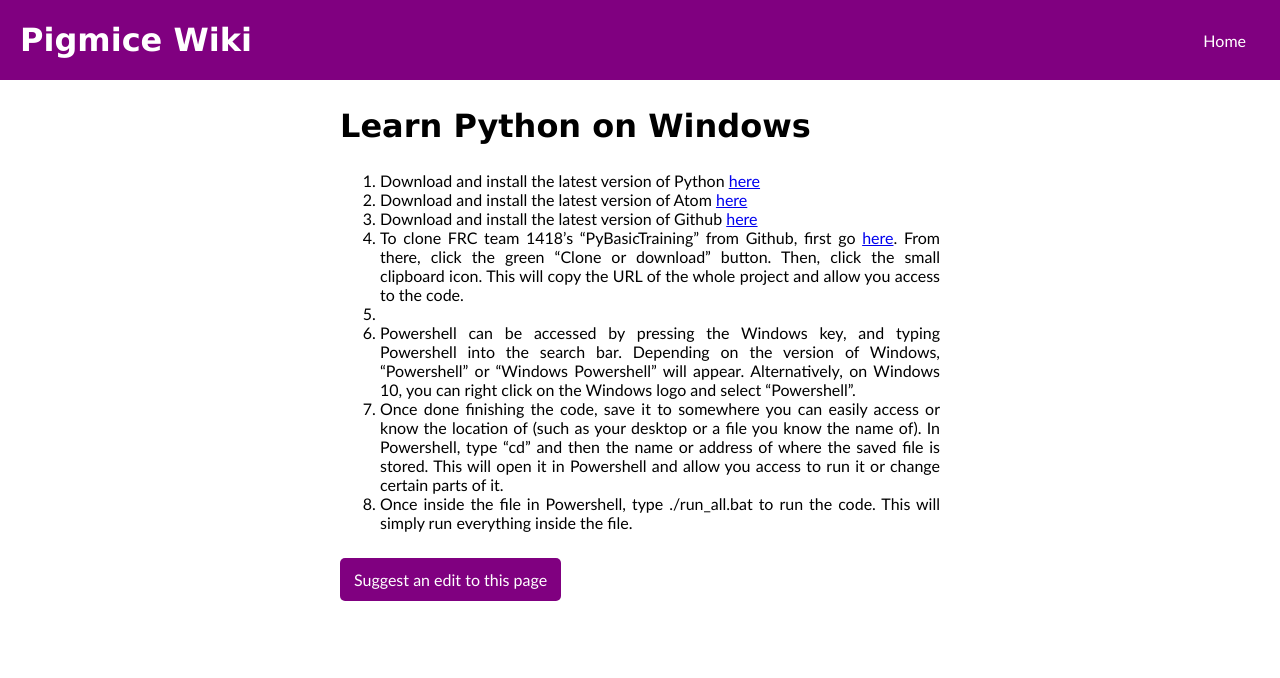
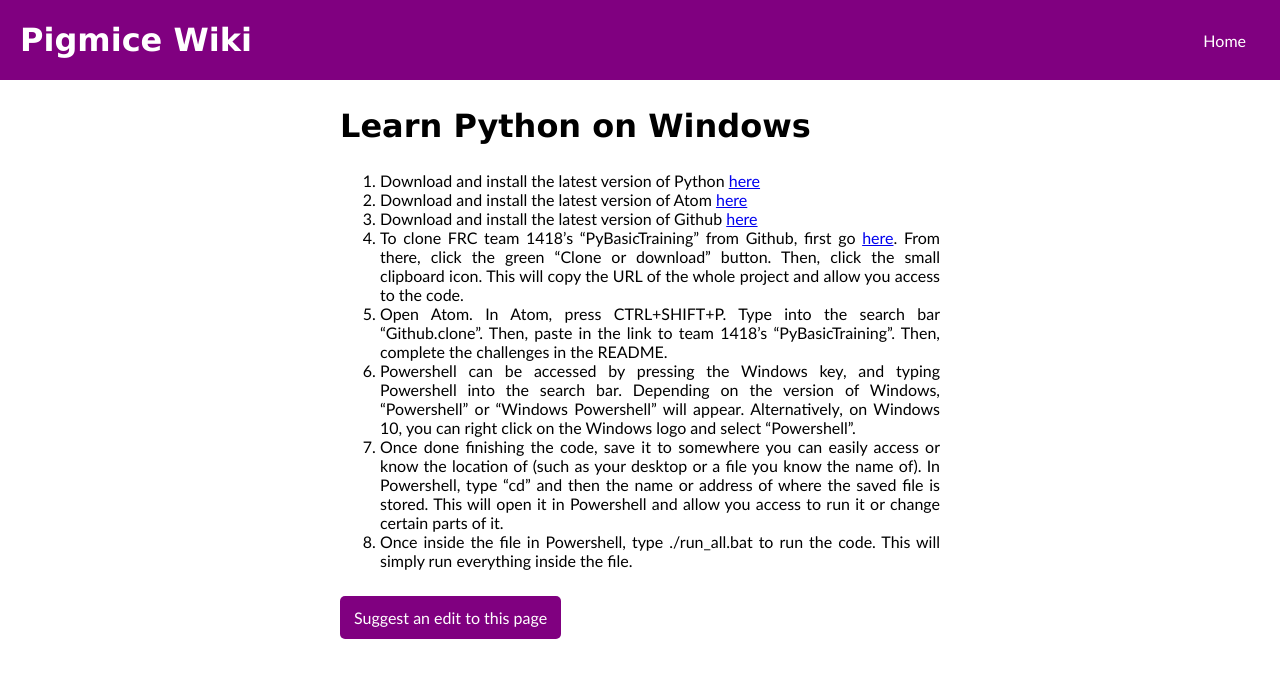
Before and after one commit to Pigmice2733/wiki, a Jekyll site: the page built from programming/getting-started.md, in a window 1280 px wide. Shown: the top 678 px of the page. Built offline with Jekyll 4.4.1, drawn with Linux system fonts in a browser that asks for light colours; our own code applies the rules of GitHub Pages for plain Markdown files.

Commit message:
Update getting-started.md

```diff
--- a/programming/getting-started.md
+++ b/programming/getting-started.md
@@ -6,7 +6,7 @@
 4. To clone FRC team 1418's "PyBasicTraining" from Github, first go [here](https://github.com/frc1418/pybasictraining).
 From there, click the green "Clone or download" button. Then, click the small clipboard icon. This will copy the URL of the whole
 project and allow you access to the code.
-5.
+5. Open Atom. In Atom, press CTRL+SHIFT+P. Type into the search bar "Github.clone". Then, paste in the link to team 1418's "PyBasicTraining". Then, complete the challenges in the README.
 6. Powershell can be accessed by pressing the Windows key, and typing Powershell into the search bar. Depending on the version of
 Windows, "Powershell" or "Windows Powershell" will appear. Alternatively, on Windows 10, you can right click on the Windows logo and select "Powershell".
 7. Once done finishing the code, save it to somewhere you can easily access or know the location of (such as your desktop or
```
